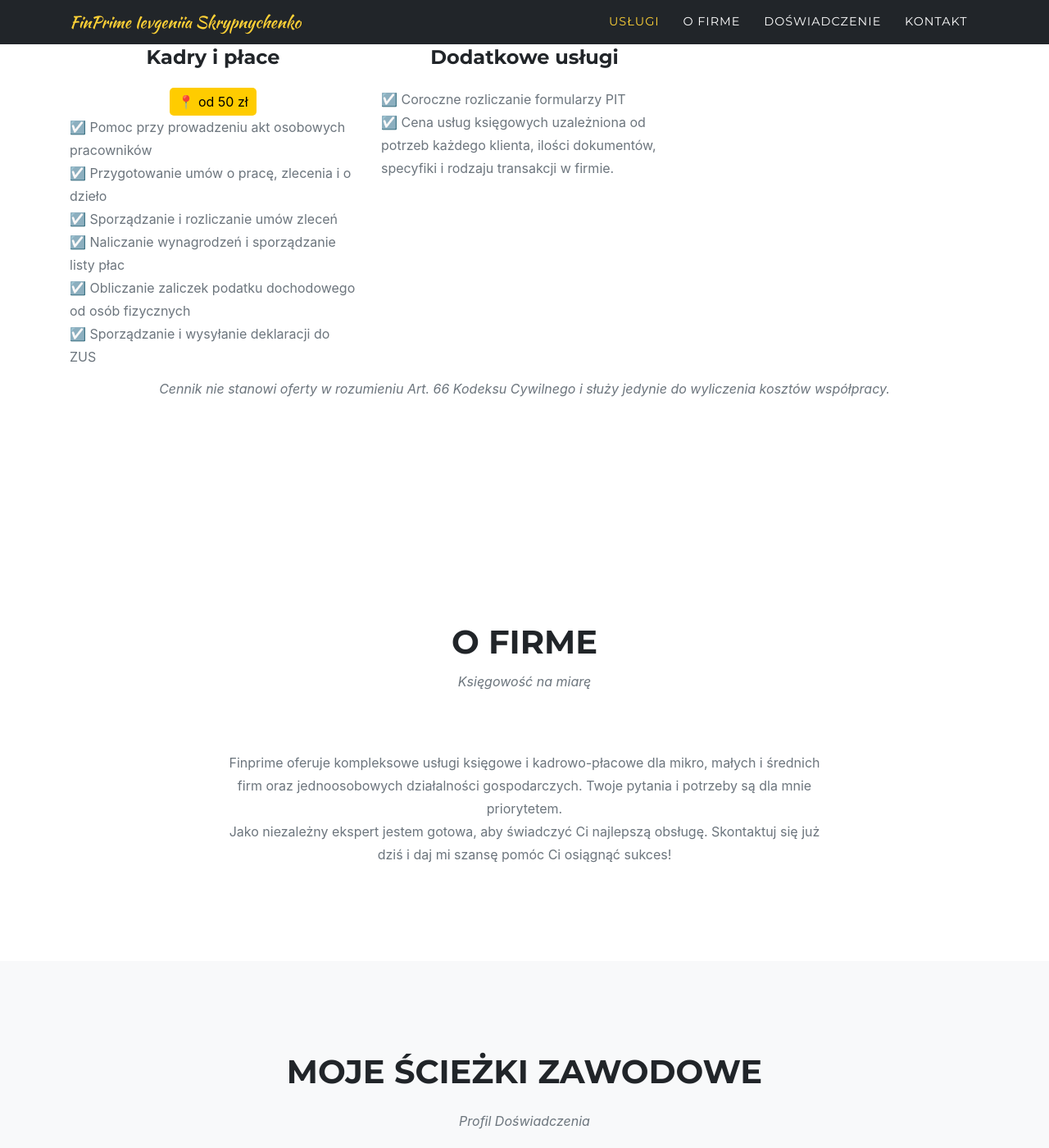
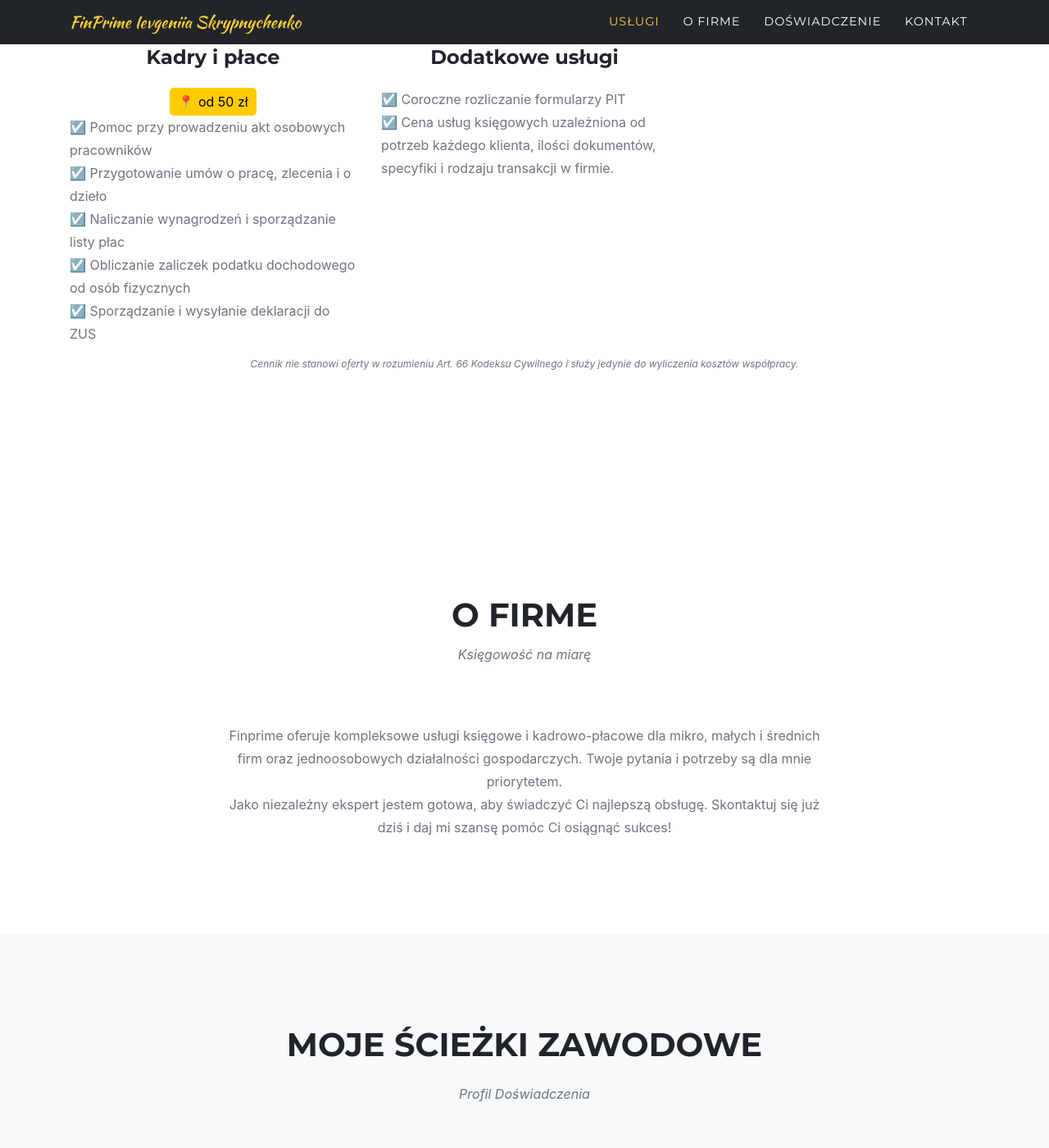
Before and after one commit to scripnichenko/finprime, a Jekyll site: the page built from index.md, in a window 1280 px wide and 1400 px high, scrolled down 1788 px. Shown: the whole window at 82% size. Built offline with Jekyll 4.4.1, drawn with Linux system fonts in a browser that asks for light colours; some web fonts are replaced.

Commit message:
text size

```diff
--- a/_data/sitetext.yml
+++ b/_data/sitetext.yml
@@ -31,11 +31,11 @@ en: &DEFAULT_EN
         icon: fas fa-calculator
       - title: "Księgi rachunkowe (pełna księgowość)"
         price: "od 600 zł miesięcznie"
-        desc: "☑️ Prowadzenie ksiąg handlowych  <br>  ☑️ Prowadzenie rozliczeń stanów należności i zobowiązań   <br>  ☑️ Sporządzanie i przesyłanie rozliczeń w zakresie podatku VAT  <br>  ☑️ Obliczanie zaliczek podatku dochodowego od osób prawnych  <br>  ☑️ Sporządzanie ewidencji środków trwałych, wartości niematerialnych i prawnych, naliczanie amortyzacji   <br>  ☑️ Sporządzanie sprawozdania finansowego <br> Do prowadzenia pełnych ksiąg rachunkowych zobowiązane są spółki z o.o., akcyjne, komandytowe. Do posiadania pełnej księgowości zobligowane są też osoby fizyczne, spółki cywilne osób fizycznych, spółki jawne osób fizycznych oraz spółki partnerskie jeżeli ich przychody przychody za miniony rok wyniosą co najmniej równowartość w walucie polskiej 2 000 000 EUR."
+        desc: "☑️ Prowadzenie ksiąg handlowych  <br>  ☑️ Prowadzenie rozliczeń stanów należności i zobowiązań   <br>  ☑️ Sporządzanie i przesyłanie rozliczeń w zakresie podatku VAT  <br>  ☑️ Obliczanie zaliczek podatku dochodowego od osób prawnych  <br>  ☑️ Sporządzanie ewidencji środków trwałych, wartości niematerialnych i prawnych, naliczanie amortyzacji   <br>  ☑️ Sporządzanie sprawozdania finansowego   <br>  Do prowadzenia pełnych ksiąg rachunkowych zobowiązane są spółki z o.o., akcyjne, komandytowe. Do posiadania pełnej księgowości zobligowane są też osoby fizyczne, spółki cywilne osób fizycznych, spółki jawne osób fizycznych oraz spółki partnerskie jeżeli ich przychody przychody za miniony rok wyniosą co najmniej równowartość w walucie polskiej 2 000 000 EUR."
         icon: fas fa-address-book
       - title: "Kadry i płace"
         price: "od 50 zł"
-        desc: "☑️ Pomoc przy prowadzeniu akt osobowych pracowników   <br>  ☑️ Przygotowanie umów o pracę, zlecenia i o dzieło   <br>  ☑️ Sporządzanie i rozliczanie umów zleceń   <br>  ☑️ Naliczanie wynagrodzeń i sporządzanie listy płac   <br>  ☑️ Obliczanie zaliczek podatku dochodowego od osób fizycznych  <br>  ☑️ Sporządzanie i wysyłanie deklaracji do ZUS"
+        desc: "☑️ Pomoc przy prowadzeniu akt osobowych pracowników   <br>  ☑️ Przygotowanie umów o pracę, zlecenia i o dzieło   <br>  ☑️ Naliczanie wynagrodzeń i sporządzanie listy płac   <br>  ☑️ Obliczanie zaliczek podatku dochodowego od osób fizycznych  <br>  ☑️ Sporządzanie i wysyłanie deklaracji do ZUS"
         icon: fas fa-address-card
       - title: "Dodatkowe usługi"
         desc: "☑️ Coroczne rozliczanie formularzy PIT  <br>  ☑️ Cena usług księgowych uzależniona od potrzeb każdego klienta, ilości dokumentów, specyfiki i rodzaju transakcji w firmie."
--- a/_includes/services.html
+++ b/_includes/services.html
@@ -24,7 +24,7 @@
 	  {% endfor %}
         {% if site.data.sitetext[site.locale].services.text %}
         <div class="col-lg-12 text-center">
-          <h3 class="section-subheading text-muted">{{ site.data.sitetext[site.locale].services.text }}</h3>
+          <h3 class="section-comment text-muted">{{ site.data.sitetext[site.locale].services.text }}</h3>
         </div>
         {% endif %}
       </div>
--- a/_sass/base/_page.scss
+++ b/_sass/base/_page.scss
@@ -44,6 +44,14 @@ h6 {
     text-transform: none;
     @include serif-font;
   }
+  h3.section-comment {
+    font-size: 12px;
+    font-weight: 400;
+    font-style: italic;
+    margin-bottom: 75px;
+    text-transform: none;
+    @include serif-font;
+  }
 }
 @media (min-width: 768px) {
   section {
```
